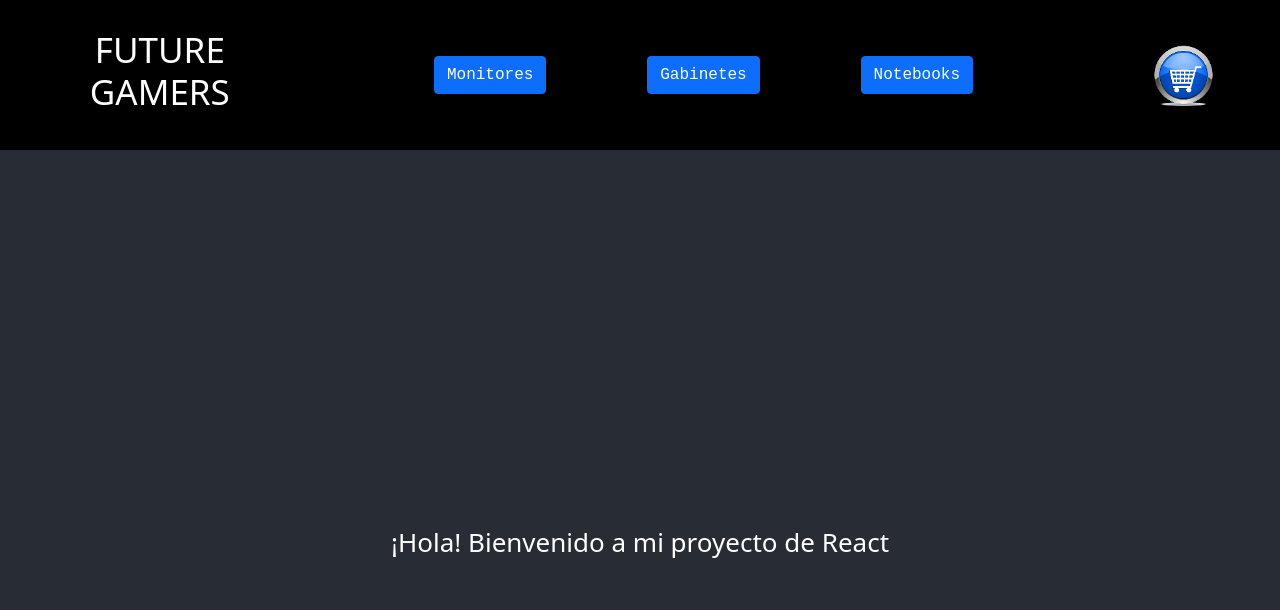
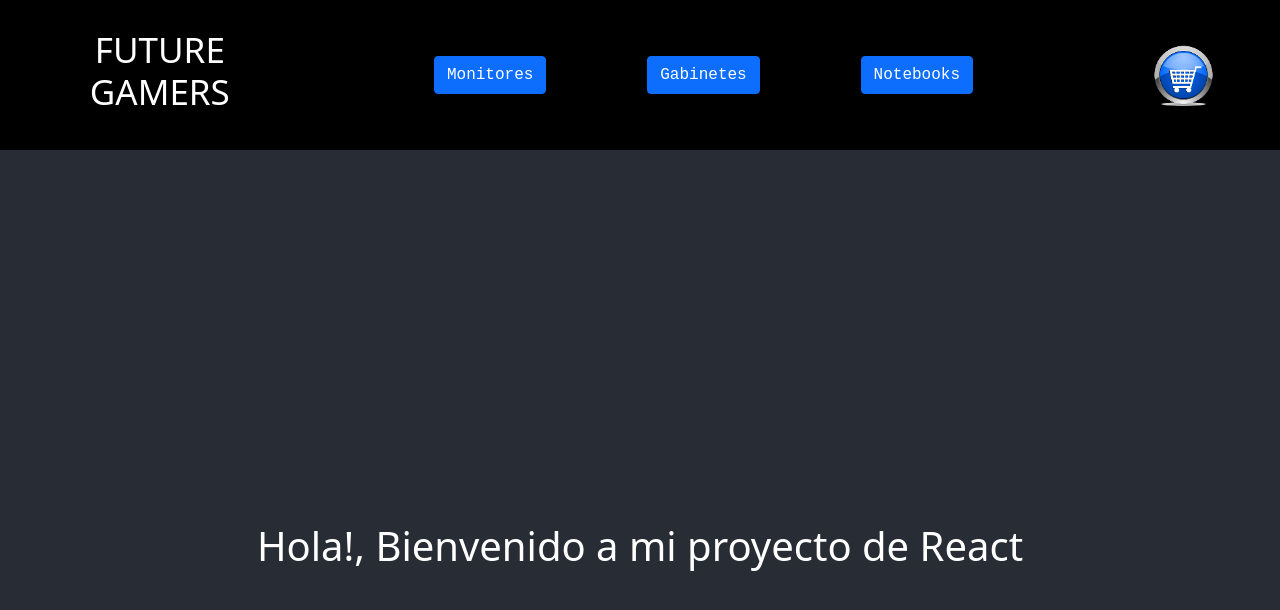
Before and after one commit to AleVeron/ProyectoReactJSAV, a React (Create React App) app: page / in a window 1280 px wide. Shown: the top 610 px of the page. Built offline with nearby package versions, Linux system fonts and the light colour scheme.

Commit message:
ItemListcontainer y CartWidget

```diff
--- a/src/App.js
+++ b/src/App.js
@@ -1,6 +1,8 @@
 import './App.css';
 import NavBar from './components/NavBar';
 import ItemListContainer from './components/ItemListContainer';
+
+
 
 function App() {
   return (
@@ -9,7 +11,7 @@ function App() {
       <NavBar/>
 
       <body className="App-header">
-        <ItemListContainer/>
+        <ItemListContainer greeting="Hola!, Bienvenido a mi proyecto de React"/>
       </body>
 
     </div>
--- a/src/components/ItemListContainer.js
+++ b/src/components/ItemListContainer.js
@@ -1,10 +1,9 @@
 
-
-const ItemListContainer = () =>  {
+const ItemListContainer = ({greeting}) =>  {
     return (
-        <section>
-            <p>¡Hola! Bienvenido a mi proyecto de React</p>
-        </section>
+        <div>
+            <h1>{greeting}</h1>
+        </div>
     )
 }
 
```
